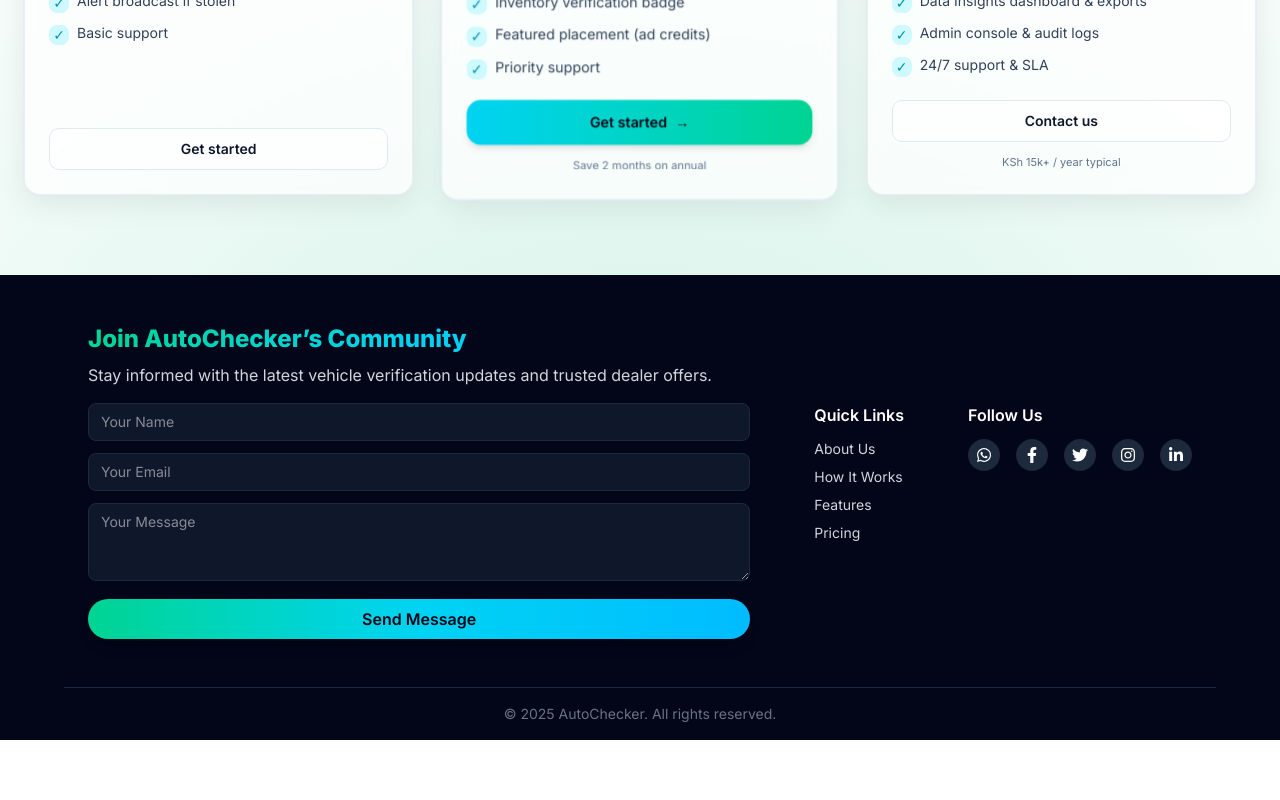
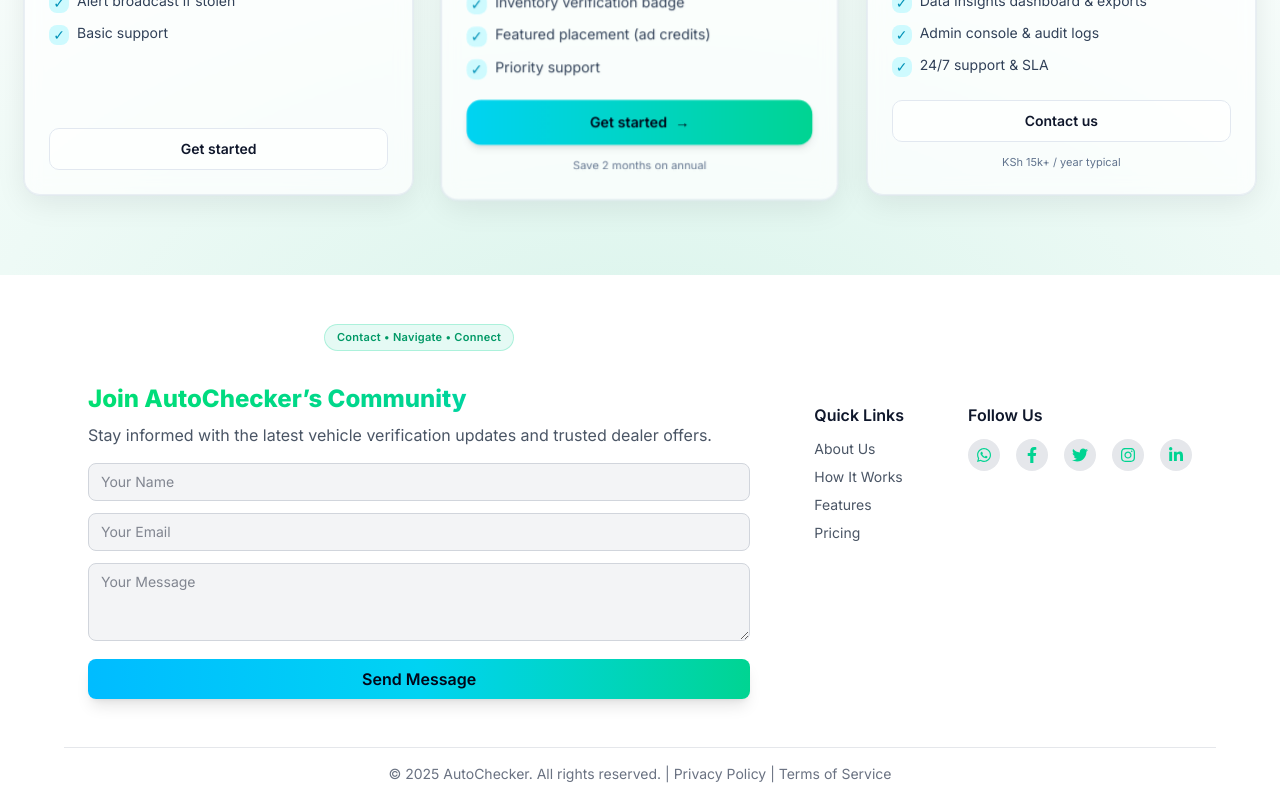
Before and after one commit to Autochecker-Limited/Autochecker-web-app, a Next.js app: page / in a window 1280 px wide. Shown: the part 5170-5970 px from the top of the page. Before the commit the page ends 5910 px from the top, so only its background shows below. Built offline with nearby package versions, Linux system fonts and the light colour scheme.

Commit message:
updated connect section

```diff
--- a/src/components/Constants/index.ts
+++ b/src/components/Constants/index.ts
@@ -2,4 +2,5 @@
 export * from "@/components/Constants/pages/about"
 export * from "@/components/Constants/pages/features"
 export * from "@/components/Constants/pages/pricing"
+export * from "@/components/Constants/pages/footer"
 // export * from "@/components/Constants/pages/navbar"
--- /dev/null
+++ b/src/components/Constants/pages/footer.ts
@@ -0,0 +1,16 @@
+import { FaWhatsapp, FaFacebookF, FaTwitter, FaInstagram, FaLinkedinIn } from "react-icons/fa";
+
+export const quickLinks = [
+    { label: "About Us", href: "#about" },
+    { label: "How It Works", href: "#how" },
+    { label: "Features", href: "#features" },
+    { label: "Pricing", href: "#pricing" },
+];
+
+export const socialLinks = [
+    { icon: FaWhatsapp, href: "#" },
+    { icon: FaFacebookF, href: "#" },
+    { icon: FaTwitter, href: "#" },
+    { icon: FaInstagram, href: "#" },
+    { icon: FaLinkedinIn, href: "#" },
+];
--- a/src/components/Footer.tsx
+++ b/src/components/Footer.tsx
@@ -1,7 +1,7 @@
 "use client";
 
 import { useState } from "react";
-import { FaWhatsapp, FaFacebookF, FaTwitter, FaInstagram, FaLinkedinIn } from "react-icons/fa";
+import { quickLinks, socialLinks } from "@/components/Constants/pages/footer";
 
 export default function FooterCTA() {
     const [formData, setFormData] = useState({ name: "", email: "", message: "" });
@@ -13,30 +13,40 @@
     const handleSubmit = (e: React.FormEvent<HTMLFormElement>) => {
         e.preventDefault();
         console.log("Form submitted:", formData);
-    // TODO: integrate EmailJS/Formspree or your API
         setFormData({ name: "", email: "", message: "" });
     };
 
     return (
-    <section id="contact" className="bg-slate-950 text-white">
-      {/* CTA + Form */}
+        <section
+            id="contact"
+            className="bg-white text-slate-900 dark:bg-slate-950 dark:text-white transition-colors duration-300"
+        >
             <div className="mx-auto max-w-6xl gap-8 px-6 py-12 text-center md:flex md:items-start md:justify-between md:text-left">
+                {/* Tagline */}
+
+
+                {/* Contact Form */}
                 <div className="mb-6 flex-1 md:mb-0">
-          <h2 className="text-2xl font-extrabold bg-gradient-to-r from-emerald-400 via-cyan-400 to-sky-400 bg-clip-text text-transparent">
+                    <div className="mx-auto max-w-6xl px-6 pb-4 text-center">
+                        <p className="mb-4 inline-block rounded-full border border-emerald-400/25 bg-emerald-400/10 px-3 py-1 text-[11px] font-semibold tracking-wide text-emerald-600 dark:text-emerald-400">
+                            Contact • Navigate • Connect
+                        </p>
+                    </div>
+                    <h2 className="text-2xl font-extrabold bg-gradient-to-r from-green-400 via-emerald-400 to-cyan-400 bg-clip-text text-transparent">
                         Join AutoChecker’s Community
                     </h2>
-          <p className="mt-2 text-gray-300">
+                    <p className="mt-2 text-gray-600 dark:text-gray-300">
                         Stay informed with the latest vehicle verification updates and trusted dealer offers.
                     </p>
 
-          <form onSubmit={handleSubmit} className="mt-4 space-y-3" >
+                    <form onSubmit={handleSubmit} className="mt-4 space-y-3">
                         <input
                             type="text"
                             name="name"
                             value={formData.name}
                             onChange={handleChange}
                             placeholder="Your Name"
-              className="w-full rounded-md border border-slate-800 bg-slate-900 px-3 py-2 text-sm text-white focus:border-emerald-400 focus:outline-none"
+                            className="w-full rounded-md border border-gray-300 bg-gray-100 px-3 py-2 text-sm text-slate-900 focus:border-emerald-400 focus:outline-none dark:border-slate-800 dark:bg-slate-900 dark:text-white"
                             required
                         />
                         <input
@@ -45,7 +55,7 @@
                             value={formData.email}
                             onChange={handleChange}
                             placeholder="Your Email"
-              className="w-full rounded-md border border-slate-800 bg-slate-900 px-3 py-2 text-sm text-white focus:border-emerald-400 focus:outline-none"
+                            className="w-full rounded-md border border-gray-300 bg-gray-100 px-3 py-2 text-sm text-slate-900 focus:border-emerald-400 focus:outline-none dark:border-slate-800 dark:bg-slate-900 dark:text-white"
                             required
                         />
                         <textarea
@@ -54,12 +64,12 @@
                             onChange={handleChange}
                             placeholder="Your Message"
                             rows={3}
-              className="w-full rounded-md border border-slate-800 bg-slate-900 px-3 py-2 text-sm text-white focus:border-emerald-400 focus:outline-none"
+                            className="w-full rounded-md border border-gray-300 bg-gray-100 px-3 py-2 text-sm text-slate-900 focus:border-emerald-400 focus:outline-none dark:border-slate-800 dark:bg-slate-900 dark:text-white"
                             required
                         />
                         <button
                             type="submit"
-              className="w-full rounded-full bg-gradient-to-r from-emerald-400 via-cyan-400 to-sky-400 px-6 py-2 font-semibold text-slate-950 shadow-lg transition hover:opacity-90"
+                            className="w-full rounded-md bg-gradient-to-r from-sky-400 via-cyan-400 to-emerald-400 px-6 py-2 font-semibold text-slate-950 shadow-lg transition hover:opacity-90"
                         >
                             Send Message
                         </button>
@@ -69,43 +79,41 @@
                 {/* Quick Links */}
                 <div className="mt-8 md:mt-20 md:pl-8">
                     <h4 className="mb-3 font-semibold">Quick Links</h4>
-        <ul className="space-y-2 text-sm text-gray-300">
-            <li><a href="#about" className="hover:text-emerald-400">About Us</a></li>
-            <li><a href="#how" className="hover:text-emerald-400">How It Works</a></li>
-            <li><a href="#features" className="hover:text-emerald-400">Features</a></li>
-            <li><a href="#pricing" className="hover:text-emerald-400">Pricing</a></li>
+                    <ul className="space-y-2 text-sm text-gray-600 dark:text-gray-300">
+                        {quickLinks.map((link, index) => (
+                            <li key={index}>
+                                <a href={link.href} className="hover:text-emerald-400 hover:underline hover:underline-offset-2">{link.label}</a>
+                            </li>
+                        ))}
                     </ul>
                 </div>
 
-        {/* Social */}
+                {/* Social Links */}
                 <div className="mt-8 md:mt-20 md:pl-8">
                     <h4 className="mb-3 font-semibold">Follow Us</h4>
                     <div className="flex space-x-4">
-            <a href="#" className="rounded-full bg-slate-800 p-2 transition hover:bg-emerald-400 hover:text-slate-950">
-            <FaWhatsapp />
+                        {socialLinks.map((social, index) => {
+                            const Icon = social.icon;
+                            return (
+                                <a
+                                    key={index}
+                                    href={social.href}
+                                    className="rounded-full bg-gray-200 p-2 transition hover:bg-emerald-400 dark:hover:bg-emerald-400
+                                    hover:text-slate-950 dark:bg-slate-800 text-emerald-400"
+                                >
+                                    <Icon />
                                 </a>
-            <a href="#" className="rounded-full bg-slate-800 p-2 transition hover:bg-emerald-400 hover:text-slate-950">
-            <FaFacebookF />
-            </a>
-            <a href="#" className="rounded-full bg-slate-800 p-2 transition hover:bg-emerald-400 hover:text-slate-950">
-            <FaTwitter />
-            </a>
-            <a href="#" className="rounded-full bg-slate-800 p-2 transition hover:bg-emerald-400 hover:text-slate-950">
-            <FaInstagram />
-            </a>
-            <a href="#" className="rounded-full bg-slate-800 p-2 transition hover:bg-emerald-400 hover:text-slate-950">
-            <FaLinkedinIn />
-            </a>
+                            );
+                        })}
+                    </div>
                 </div>
             </div>
 
-
-
-      </div>
-
             {/* Bottom bar */}
-      <div className="mx-auto max-w-6xl border-t border-slate-800 px-6 py-4 text-center text-sm text-gray-500">
-        © {new Date().getFullYear()} AutoChecker. All rights reserved.
+            <div className="mx-auto max-w-6xl border-t border-gray-200 px-6 py-4 text-center text-sm text-gray-500 dark:border-slate-800 dark:text-gray-400">
+                © {new Date().getFullYear()} AutoChecker. All rights reserved. |{" "}
+                <a href="/privacy" className="hover:text-emerald-400">Privacy Policy</a> |{" "}
+                <a href="/terms" className="hover:text-emerald-400">Terms of Service</a>
             </div>
         </section>
     );
```
Also changed, not shown: src/components/Pricing.tsx (line endings or trailing spaces). Lines whose indentation alone changed are shown as unchanged.
